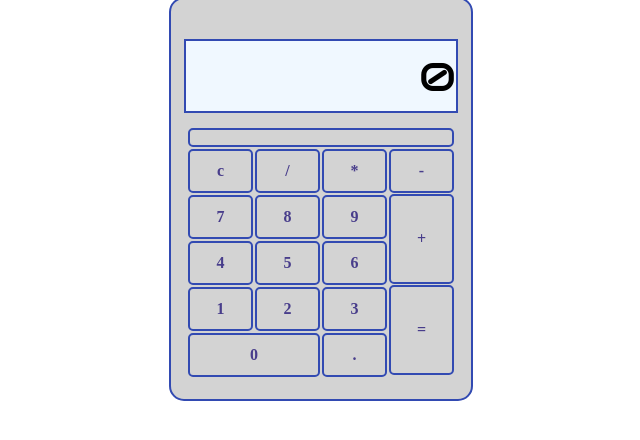
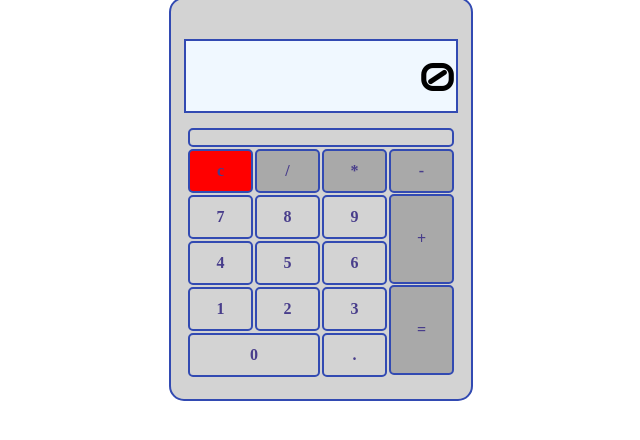
Before and after one commit to rckfce/calculator, a plain HTML site: page index.html in a window 1280 px wide. Shown: the part 40-480 px from the top of the page, without its empty margins (319-959 px from the left). Drawn offline with Linux system fonts and the light colour scheme.

Commit message:
updated UI with different color buttons

```diff
--- a/index.html
+++ b/index.html
@@ -6,7 +6,7 @@
     <meta name="viewport" content="width=device-width, initial-scale=1.0">
     <link rel="stylesheet" href="style.css">
     <script src="script.js" defer></script>
-    <title>Gridplay</title>
+    <title>Calculator</title>
 </head>
 <body>
 
--- a/style.css
+++ b/style.css
@@ -6,10 +6,26 @@
     padding: 0;
 }
 
+#clear {
+    background-color: #ff6347;
+}
+
+#clear:active {
+    background-color: #f08080;
+}
+
 body {
     display: flex;
     align-items: center;
     flex-direction: column;
+}
+
+.operator {
+    background-color: #a9a9a9;
+}
+
+#operate {
+    background-color: #a9a9a9;
 }
 
 .calc {
@@ -75,6 +91,10 @@ body {
     border-radius: 5px;
 }
 
+#clear {
+    background-color: red;
+}
+
 .left {
     width: 204px;
 }
```
